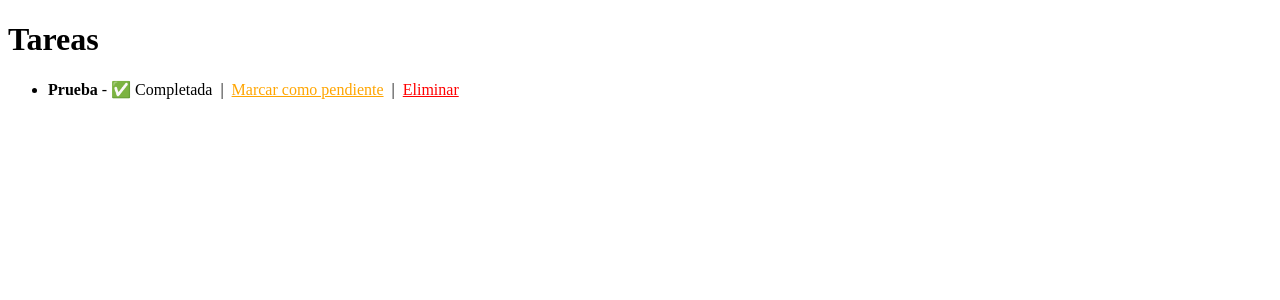
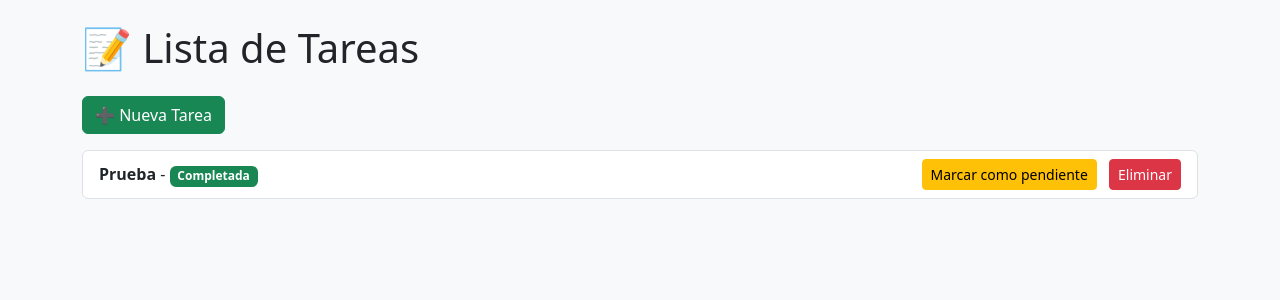
Before and after one commit to LuisMiraglio/Python-Django-Proyect, a Django app: template tareas/templates/tareas/lista_tareas.html in a window 1280 px wide. Shown: the top 300 px of the page. Run offline with Django 5.2, Linux system fonts and the light colour scheme; the template is opened without the code that fills it: values that come from a table or form of the project are taken from there, others are empty; data comes from the database, SQL or seed files in the repository; both versions use the stored data as it was after the commit.

Commit message:
Cambios desde casa

```diff
--- a/Anotaciones.txt
+++ b/Anotaciones.txt
@@ -12,3 +12,5 @@ git pull
 SuperUsuario
 MiraglioLuis
 admin1234
+
+python manage.py runserver
--- /dev/null
+++ b/tareas/templates/tareas/base.html
@@ -0,0 +1,13 @@
+<!DOCTYPE html>
+<html lang="es">
+<head>
+    <meta charset="UTF-8">
+    <title>{% block title %}TaskFlow{% endblock %}</title>
+    <link href="https://cdn.jsdelivr.net/npm/bootstrap@5.3.3/dist/css/bootstrap.min.css" rel="stylesheet">
+</head>
+<body class="bg-light">
+    <div class="container mt-4">
+        {% block content %}{% endblock %}
+    </div>
+</body>
+</html>
--- a/tareas/templates/tareas/lista_tareas.html
+++ b/tareas/templates/tareas/lista_tareas.html
@@ -1,29 +1,34 @@
-<!DOCTYPE html>
-<html>
-<head>
-    <title>Lista de Tareas</title>
-</head>
-<body>
-    <h1>Tareas</h1>
-    <ul>
+{% extends 'base.html' %}
+
+{% block title %}Lista de Tareas{% endblock %}
+
+{% block content %}
+<h1 class="mb-4">📝 Lista de Tareas</h1>
+
+<a href="{% url 'crear_tarea' %}" class="btn btn-success mb-3">➕ Nueva Tarea</a>
+
+<ul class="list-group">
   {% for tarea in tareas %}
-            <li>
+    <li class="list-group-item d-flex justify-content-between align-items-center">
+      <div>
         <strong>{{ tarea.titulo }}</strong> -
         {% if tarea.completada %}
-                    ✅ Completada
-                    &nbsp;|&nbsp;
-                    <a href="{% url 'cambiar_estado' tarea.id %}" style="color:orange;">Marcar como pendiente</a>
+          <span class="badge bg-success">Completada</span>
         {% else %}
-                    ⏳ Pendiente
-                    &nbsp;|&nbsp;
-                    <a href="{% url 'cambiar_estado' tarea.id %}" style="color:green;">Marcar como completada</a>
+          <span class="badge bg-warning text-dark">Pendiente</span>
         {% endif %}
-                &nbsp;|&nbsp;
-                <a href="{% url 'eliminar_tarea' tarea.id %}" style="color:red;">Eliminar</a>
+      </div>
+      <div>
+        {% if tarea.completada %}
+          <a href="{% url 'cambiar_estado' tarea.id %}" class="btn btn-warning btn-sm">Marcar como pendiente</a>
+        {% else %}
+          <a href="{% url 'cambiar_estado' tarea.id %}" class="btn btn-success btn-sm">Marcar como completada</a>
+        {% endif %}
+        <a href="{% url 'eliminar_tarea' tarea.id %}" class="btn btn-danger btn-sm ms-2">Eliminar</a>
+      </div>
     </li>
   {% empty %}
-            <li>No hay tareas aún.</li>
+    <li class="list-group-item">No hay tareas aún.</li>
   {% endfor %}
 </ul>
-</body>
-</html>
+{% endblock %}
--- /dev/null
+++ b/tareas/templatetags/__init__.py
@@ -0,0 +1 @@
+# Este archivo permite que la carpeta sea reconocida como un módulo de Python.
```
Also changed, not shown: tareas/templates/tareas/crear_tarea.html (+26 -15 lines), tareas/templatetags/form_tags.py (added, +7 -0 lines), db.sqlite3. Lines whose indentation alone changed are shown as unchanged.
